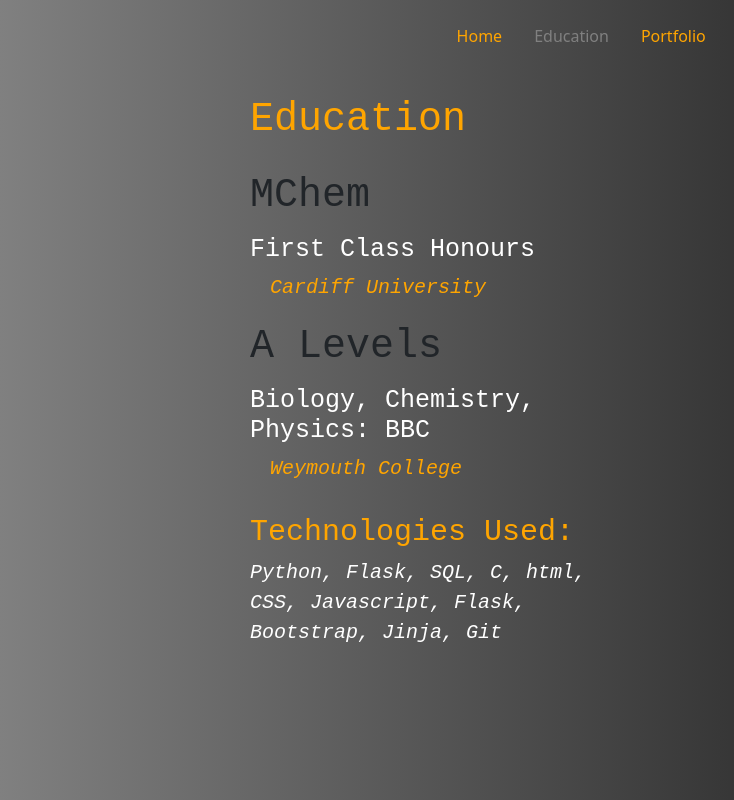
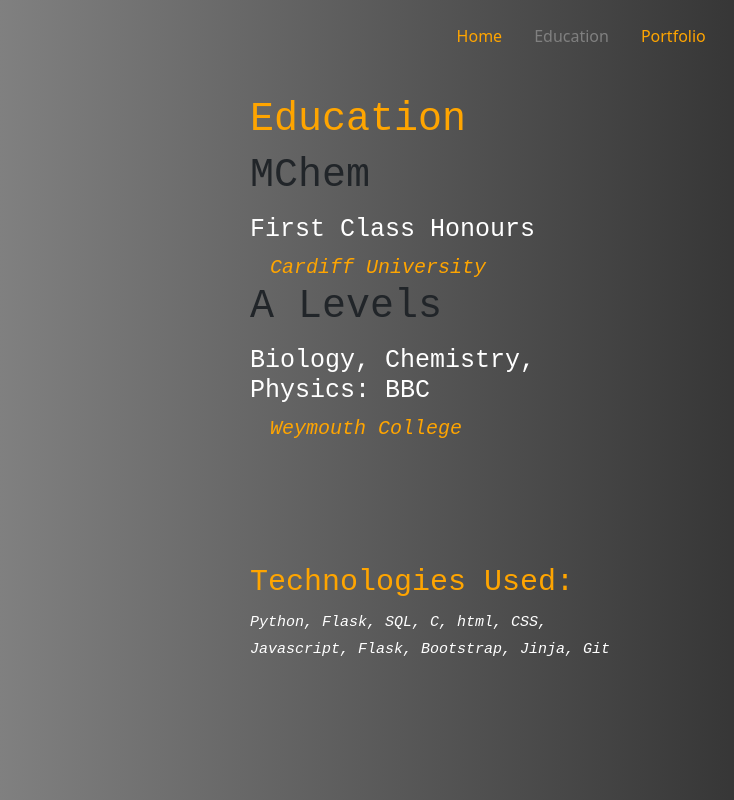
Before and after one commit to joelpaull/portfolio_page, a plain HTML site: page education.html in a window 1280 px wide. Shown: the full height of the page, 0-734 px from the left. Drawn offline with nearby package versions, Linux system fonts and the light colour scheme.

Commit message:
update text colour and size

```diff
--- a/styles.css
+++ b/styles.css
@@ -64,20 +64,18 @@
 .education-level{
     font-family:Andale Mono, monospace;
     font-size:40px;
-    padding-top: 20px
 }
 
 .tech_used{
   font-family:Andale Mono, monospace;
   color:orange;
   font-size:30px;
-  padding-top: 30px;
+  padding-top: 120px;
 }
 .tech {
   color: white;
   font-family:Andale Mono, monospace;
-  font-size:20px;
-  padding-top: 20px
+  font-size:15px;
 }
 
 .split {
```
